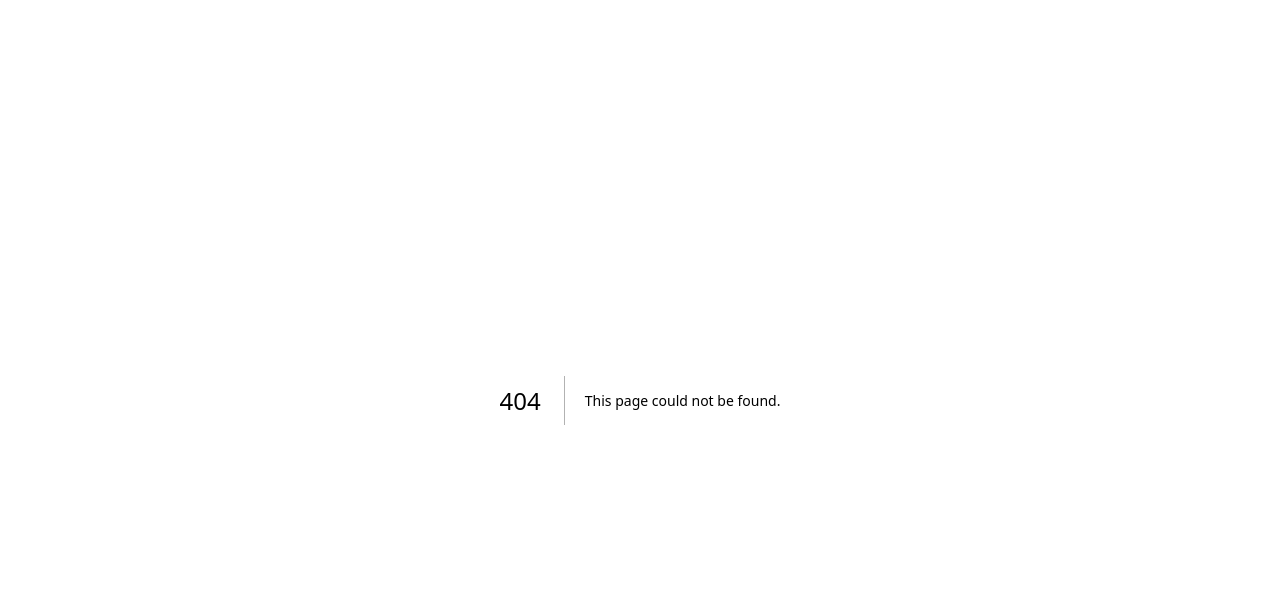
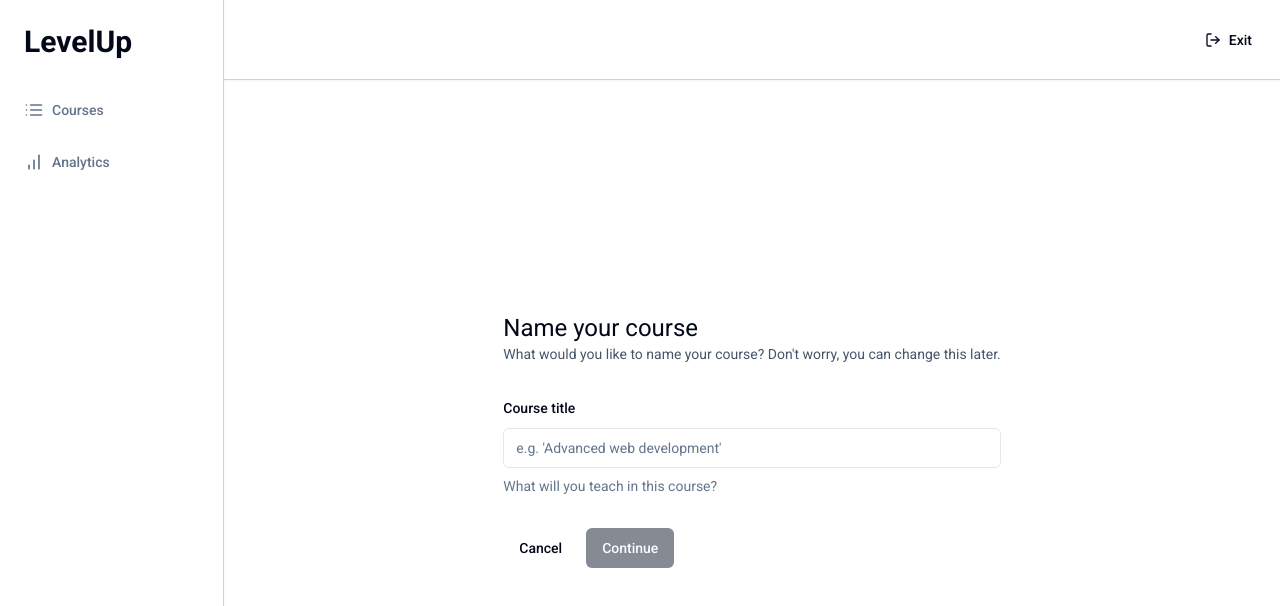
Before and after one commit to rishabhthakur11/levelup, a Next.js app: page /teacher/create in a window 1280 px wide. Before the commit this address had no page. Shown: the top 606 px of the page. Built offline with nearby package versions, Linux system fonts and the light colour scheme.

Commit message:
added prisma to the project along with course form creation

```diff
--- a/app/(LMS)/teacher/courses/page.jsx
+++ b/app/(LMS)/teacher/courses/page.jsx
@@ -1,7 +1,15 @@
+import { Button } from "@/components/ui/button";
+import Link from "next/link";
 import React from "react";
 
 function CoursePage() {
-  return <div>CoursePage</div>;
+  return (
+    <div className="p-6">
+      <Link href="/teacher/create">
+        <Button>New Course</Button>
+      </Link>
+    </div>
+  );
 }
 
 export default CoursePage;
--- /dev/null
+++ b/app/(LMS)/teacher/create/page.jsx
@@ -0,0 +1,100 @@
+"use client";
+
+import * as z from "zod";
+import axios from "axios";
+import { zodResolver } from "@hookform/resolvers/zod";
+import { useForm } from "react-hook-form";
+import { useRouter } from "next/navigation";
+import Link from "next/link";
+import toast from "react-hot-toast";
+
+import {
+  Form,
+  FormControl,
+  FormDescription,
+  FormField,
+  FormLabel,
+  FormMessage,
+  FormItem,
+} from "@/components/ui/form";
+import { Button } from "@/components/ui/button";
+import { Input } from "@/components/ui/input";
+
+const formSchema = z.object({
+  title: z.string().min(1, {
+    message: "Title is required",
+  }),
+});
+
+const CreatePage = () => {
+  const router = useRouter();
+  const form = useForm({
+    resolver: zodResolver(formSchema),
+    defaultValues: {
+      title: "",
+    },
+  });
+
+  const { isSubmitting, isValid } = form.formState;
+
+  const onSubmit = async (values) => {
+    try {
+      const response = await axios.post("/api/courses", values);
+      router.push(`/teacher/courses/${response.data.id}`);
+      toast.success("Course created");
+    } catch {
+      toast.error("Something went wrong");
+    }
+  };
+
+  return (
+    <div className="max-w-5xl mx-auto flex md:items-center md:justify-center h-full p-6">
+      <div>
+        <h1 className="text-2xl">Name your course</h1>
+        <p className="text-sm text-slate-600">
+          What would you like to name your course? Don&apos;t worry, you can
+          change this later.
+        </p>
+        <Form {...form}>
+          <form
+            onSubmit={form.handleSubmit(onSubmit)}
+            className="space-y-8 mt-8"
+          >
+            <FormField
+              control={form.control}
+              name="title"
+              render={({ field }) => (
+                <FormItem>
+                  <FormLabel>Course title</FormLabel>
+                  <FormControl>
+                    <Input
+                      disabled={isSubmitting}
+                      placeholder="e.g. 'Advanced web development'"
+                      {...field}
+                    />
+                  </FormControl>
+                  <FormDescription>
+                    What will you teach in this course?
+                  </FormDescription>
+                  <FormMessage />
+                </FormItem>
+              )}
+            />
+            <div className="flex items-center gap-x-2">
+              <Link href="/teacher/courses">
+                <Button type="button" variant="ghost">
+                  Cancel
+                </Button>
+              </Link>
+              <Button type="submit" disabled={!isValid || isSubmitting}>
+                Continue
+              </Button>
+            </div>
+          </form>
+        </Form>
+      </div>
+    </div>
+  );
+};
+
+export default CreatePage;
--- a/app/layout.js
+++ b/app/layout.js
@@ -1,6 +1,7 @@
 import { Roboto } from "next/font/google";
 import "./globals.css";
 import { ClerkProvider } from "@clerk/nextjs";
+import { ToastProvider } from "@/components/providers/toaster-provider";
 
 const roboto = Roboto({
   weight: ["100", "300", "400", "500", "700", "900"],
@@ -18,7 +19,10 @@ export default function RootLayout({ children }) {
   return (
     <ClerkProvider>
       <html lang="en">
-        <body className={roboto.className}>{children}</body>
+        <body className={roboto.className}>
+          <ToastProvider />
+          {children}
+        </body>
       </html>
     </ClerkProvider>
   );
--- /dev/null
+++ b/components/providers/toaster-provider.jsx
@@ -0,0 +1,7 @@
+"use client";
+
+import { Toaster } from "react-hot-toast";
+
+export const ToastProvider = () => {
+  return <Toaster />;
+};
--- /dev/null
+++ b/components/ui/form.jsx
@@ -0,0 +1,133 @@
+import * as React from "react"
+import { Slot } from "@radix-ui/react-slot"
+import { Controller, FormProvider, useFormContext } from "react-hook-form";
+
+import { cn } from "@/lib/utils"
+import { Label } from "@/components/ui/label"
+
+const Form = FormProvider
+
+const FormFieldContext = React.createContext({})
+
+const FormField = (
+  {
+    ...props
+  }
+) => {
+  return (
+    (<FormFieldContext.Provider value={{ name: props.name }}>
+      <Controller {...props} />
+    </FormFieldContext.Provider>)
+  );
+}
+
+const useFormField = () => {
+  const fieldContext = React.useContext(FormFieldContext)
+  const itemContext = React.useContext(FormItemContext)
+  const { getFieldState, formState } = useFormContext()
+
+  const fieldState = getFieldState(fieldContext.name, formState)
+
+  if (!fieldContext) {
+    throw new Error("useFormField should be used within <FormField>")
+  }
+
+  const { id } = itemContext
+
+  return {
+    id,
+    name: fieldContext.name,
+    formItemId: `${id}-form-item`,
+    formDescriptionId: `${id}-form-item-description`,
+    formMessageId: `${id}-form-item-message`,
+    ...fieldState,
+  }
+}
+
+const FormItemContext = React.createContext({})
+
+const FormItem = React.forwardRef(({ className, ...props }, ref) => {
+  const id = React.useId()
+
+  return (
+    (<FormItemContext.Provider value={{ id }}>
+      <div ref={ref} className={cn("space-y-2", className)} {...props} />
+    </FormItemContext.Provider>)
+  );
+})
+FormItem.displayName = "FormItem"
+
+const FormLabel = React.forwardRef(({ className, ...props }, ref) => {
+  const { error, formItemId } = useFormField()
+
+  return (
+    (<Label
+      ref={ref}
+      className={cn(error && "text-destructive", className)}
+      htmlFor={formItemId}
+      {...props} />)
+  );
+})
+FormLabel.displayName = "FormLabel"
+
+const FormControl = React.forwardRef(({ ...props }, ref) => {
+  const { error, formItemId, formDescriptionId, formMessageId } = useFormField()
+
+  return (
+    (<Slot
+      ref={ref}
+      id={formItemId}
+      aria-describedby={
+        !error
+          ? `${formDescriptionId}`
+          : `${formDescriptionId} ${formMessageId}`
+      }
+      aria-invalid={!!error}
+      {...props} />)
+  );
+})
+FormControl.displayName = "FormControl"
+
+const FormDescription = React.forwardRef(({ className, ...props }, ref) => {
+  const { formDescriptionId } = useFormField()
+
+  return (
+    (<p
+      ref={ref}
+      id={formDescriptionId}
+      className={cn("text-sm text-muted-foreground", className)}
+      {...props} />)
+  );
+})
+FormDescription.displayName = "FormDescription"
+
+const FormMessage = React.forwardRef(({ className, children, ...props }, ref) => {
+  const { error, formMessageId } = useFormField()
+  const body = error ? String(error?.message) : children
+
+  if (!body) {
+    return null
+  }
+
+  return (
+    (<p
+      ref={ref}
+      id={formMessageId}
+      className={cn("text-sm font-medium text-destructive", className)}
+      {...props}>
+      {body}
+    </p>)
+  );
+})
+FormMessage.displayName = "FormMessage"
+
+export {
+  useFormField,
+  Form,
+  FormItem,
+  FormLabel,
+  FormControl,
+  FormDescription,
+  FormMessage,
+  FormField,
+}
--- /dev/null
+++ b/components/ui/input.jsx
@@ -0,0 +1,19 @@
+import * as React from "react"
+
+import { cn } from "@/lib/utils"
+
+const Input = React.forwardRef(({ className, type, ...props }, ref) => {
+  return (
+    (<input
+      type={type}
+      className={cn(
+        "flex h-10 w-full rounded-md border border-input bg-background px-3 py-2 text-sm ring-offset-background file:border-0 file:bg-transparent file:text-sm file:font-medium placeholder:text-muted-foreground focus-visible:outline-none focus-visible:ring-2 focus-visible:ring-ring focus-visible:ring-offset-2 disabled:cursor-not-allowed disabled:opacity-50",
+        className
+      )}
+      ref={ref}
+      {...props} />)
+  );
+})
+Input.displayName = "Input"
+
+export { Input }
--- /dev/null
+++ b/components/ui/label.jsx
@@ -0,0 +1,18 @@
+"use client"
+
+import * as React from "react"
+import * as LabelPrimitive from "@radix-ui/react-label"
+import { cva } from "class-variance-authority";
+
+import { cn } from "@/lib/utils"
+
+const labelVariants = cva(
+  "text-sm font-medium leading-none peer-disabled:cursor-not-allowed peer-disabled:opacity-70"
+)
+
+const Label = React.forwardRef(({ className, ...props }, ref) => (
+  <LabelPrimitive.Root ref={ref} className={cn(labelVariants(), className)} {...props} />
+))
+Label.displayName = LabelPrimitive.Root.displayName
+
+export { Label }
--- /dev/null
+++ b/lib/db.js
@@ -0,0 +1,5 @@
+import { PrismaClient } from "@prisma/client";
+
+export const db = globalThis.prisma || new PrismaClient();
+
+if (process.env.NODE_ENV !== "production") globalThis.prisma = db;
```
Also changed, not shown: package.json (+9 -1 lines), 2 other files (tests, documents, lock files or other folders).
